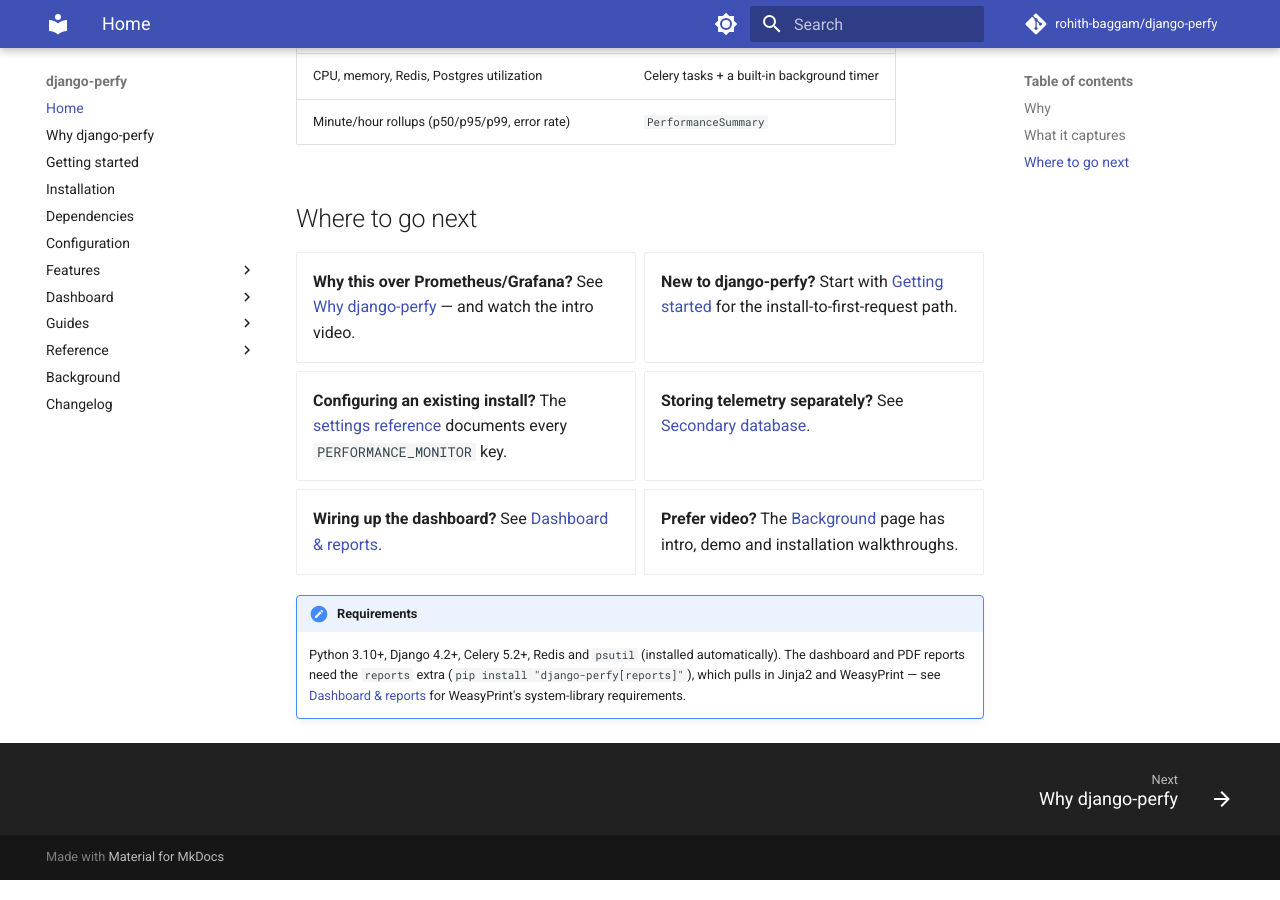
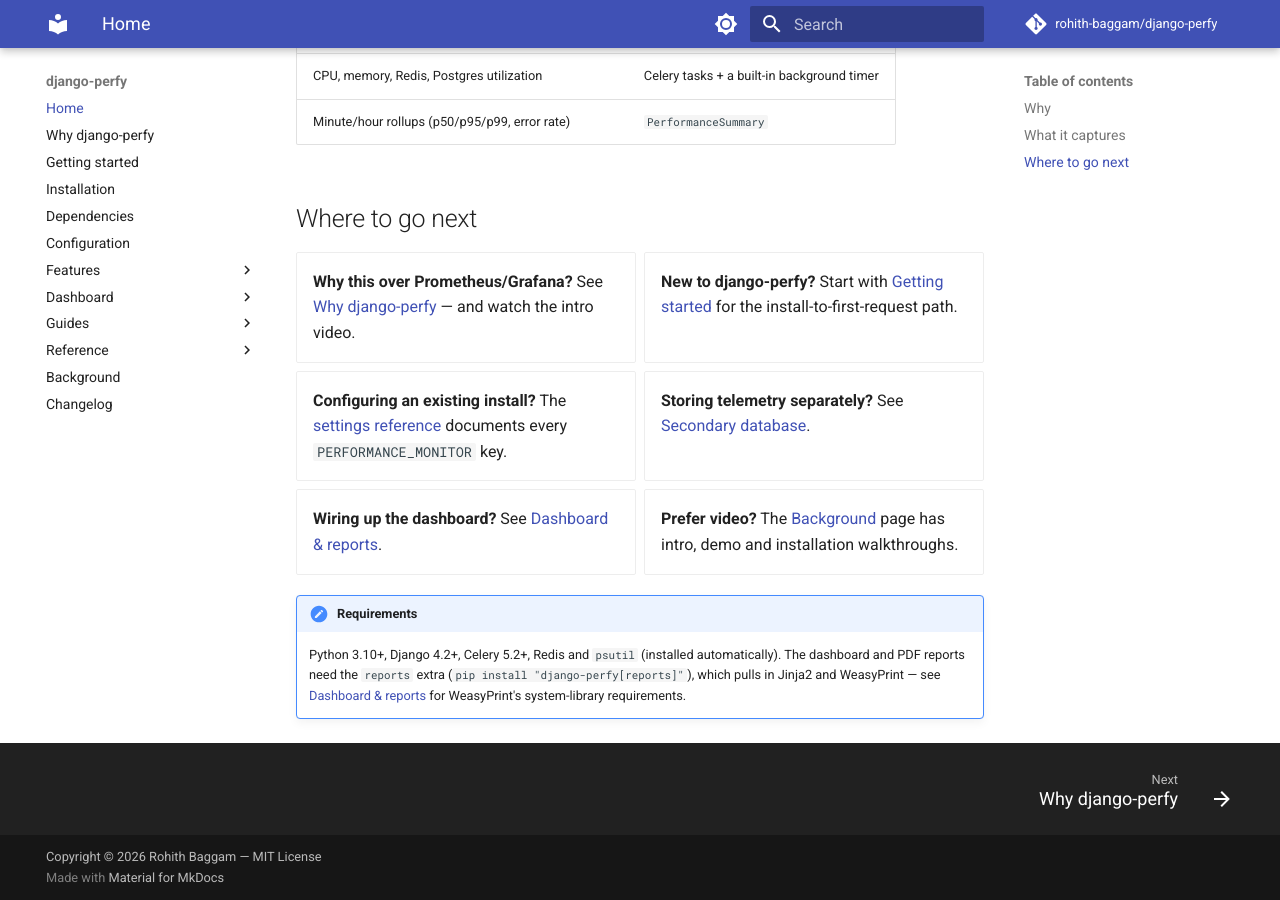
Before and after one commit to rohith-baggam/django-perfy, an MkDocs documentation site: the page built from docs/index.md, in a window 1280 px wide and 900 px high, scrolled down 1052 px. Built offline with MkDocs 1.6.1 and Material for MkDocs 9.7.7, drawn with Linux system fonts in a browser that asks for light colours; comment, search, counter and statistics services are not loaded.

Commit message:
docs: add copyright notice to the site footer

```diff
--- a/mkdocs.yml
+++ b/mkdocs.yml
@@ -4,6 +4,7 @@ site_url: https://rohith-baggam.github.io/django-perfy/
 repo_name: rohith-baggam/django-perfy
 repo_url: https://github.com/rohith-baggam/django-perfy
 edit_uri: edit/main/docs/
+copyright: Copyright &copy; 2026 Rohith Baggam &mdash; MIT License
 
 theme:
   name: material
```
